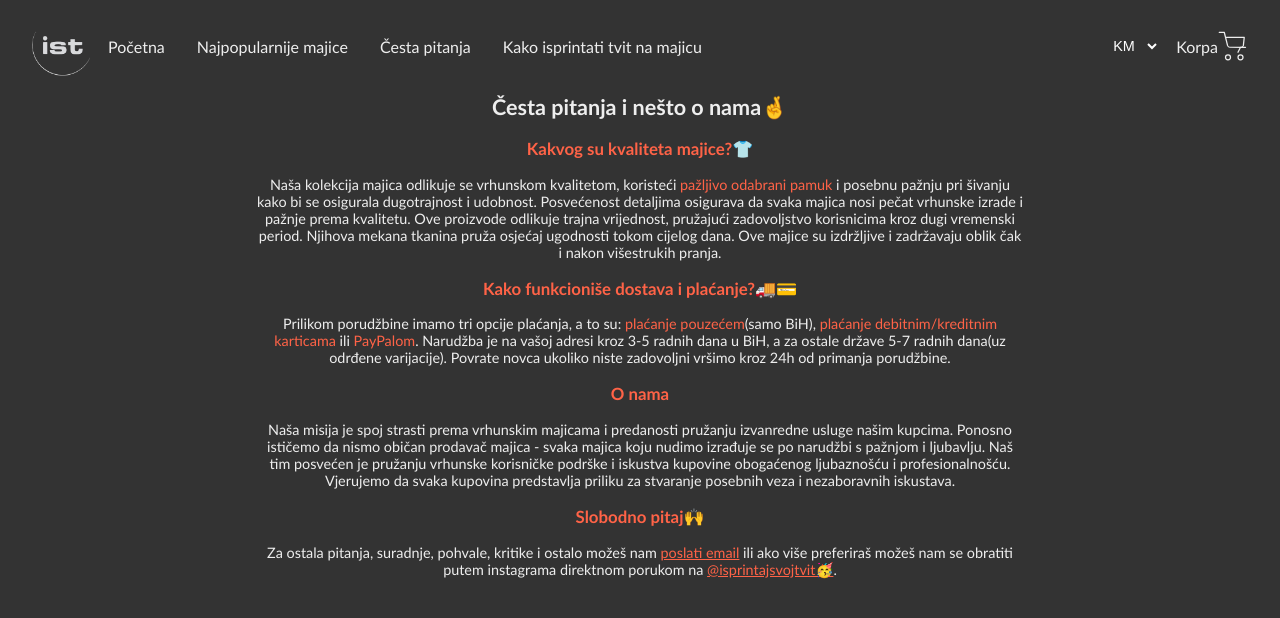
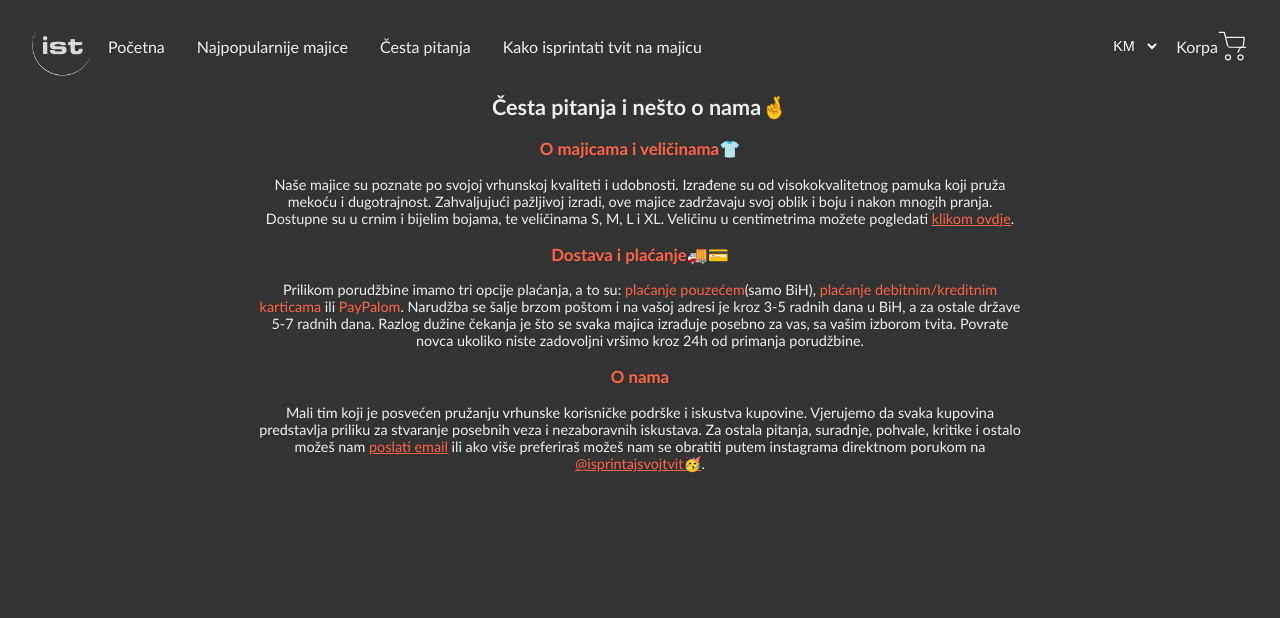
Before and after one commit to zoljann/tweet-printer, a Vue app: page /pitanja in a window 1280 px wide. Shown: the top 618 px of the page. Built offline with nearby package versions, Linux system fonts and the light colour scheme.

Commit message:
Support for query param on /naruci route, update questions view

```diff
--- a/src/views/CartView.vue
+++ b/src/views/CartView.vue
@@ -319,7 +319,7 @@ watch(state, (newValue) => {
           <input type="text" v-model="city" placeholder="Grad" required />
         </div>
         <div class="form-group">
-          <label>Adresa</label>
+          <label>Adresa i poštanski broj</label>
           <input type="text" v-model="address" placeholder="Adresa" required />
         </div>
         <div class="form-group">
--- a/src/views/OrderView.vue
+++ b/src/views/OrderView.vue
@@ -1,6 +1,6 @@
 <script setup lang="ts">
 import { onMounted, ref, computed } from 'vue';
-import { useRouter } from 'vue-router';
+import { useRouter, useRoute } from 'vue-router';
 import { useStore } from '../store';
 import { isValidUrl } from '../helpers';
 import { createImagePreview } from '../api';
@@ -13,6 +13,7 @@ import {
 } from '../interface';
 
 const router = useRouter();
+const route = useRoute();
 const store = useStore();
 const currency = computed(() => store.getCurrency);
 const tweetUrl = ref(store.getCurrentTweetUrl);
@@ -126,7 +127,12 @@ const setSelectedPrintSide = (side: ProductPrintSide) => {
 };
 
 onMounted(() => {
-  tweetUrlInput.value = tweetUrl.value;
+  if (route.query.tweetUrl && isValidUrl(route.query.tweetUrl)) {
+    tweetUrlInput.value = route.query.tweetUrl as string;
+    tweetUrl.value = route.query.tweetUrl as string;
+  } else {
+    tweetUrlInput.value = tweetUrl.value;
+  }
 
   getProductPreview();
 });
--- a/src/views/QuestionsView.vue
+++ b/src/views/QuestionsView.vue
@@ -2,40 +2,35 @@
   <div class="questions">
     <div class="content">
       <h2>Česta pitanja i nešto o nama🤞</h2>
-      <h3>Kakvog su kvaliteta majice?👕</h3>
+      <h3>O majicama i veličinama👕</h3>
       <p>
-        Naša kolekcija majica odlikuje se vrhunskom kvalitetom, koristeći
-        <span class="important">pažljivo odabrani pamuk</span> i posebnu pažnju
-        pri šivanju kako bi se osigurala dugotrajnost i udobnost. Posvećenost
-        detaljima osigurava da svaka majica nosi pečat vrhunske izrade i pažnje
-        prema kvalitetu. Ove proizvode odlikuje trajna vrijednost, pružajući
-        zadovoljstvo korisnicima kroz dugi vremenski period. Njihova mekana
-        tkanina pruža osjećaj ugodnosti tokom cijelog dana. Ove majice su
-        izdržljive i zadržavaju oblik čak i nakon višestrukih pranja.
+        Naše majice su poznate po svojoj vrhunskoj kvaliteti i udobnosti.
+        Izrađene su od visokokvalitetnog pamuka koji pruža mekoću i
+        dugotrajnost. Zahvaljujući pažljivoj izradi, ove majice zadržavaju svoj
+        oblik i boju i nakon mnogih pranja. Dostupne su u crnim i bijelim
+        bojama, te veličinama S, M, L i XL. Veličinu u centimetrima možete
+        pogledati
+        <a href="https://i.imgur.com/U9mtkwx.jpeg" target="_blank"
+          >klikom ovdje</a
+        >.
       </p>
-      <h3>Kako funkcioniše dostava i plaćanje?🚚💳</h3>
+      <h3>Dostava i plaćanje🚚💳</h3>
       <p>
         Prilikom porudžbine imamo tri opcije plaćanja, a to su:
         <span class="important">plaćanje pouzećem</span>(samo BiH),
         <span class="important">plaćanje debitnim/kreditnim karticama</span> ili
-        <span class="important">PayPalom</span>. Narudžba je na vašoj adresi
-        kroz 3-5 radnih dana u BiH, a za ostale države 5-7 radnih dana(uz
-        odrđene varijacije). Povrate novca ukoliko niste zadovoljni vršimo kroz
-        24h od primanja porudžbine.
+        <span class="important">PayPalom</span>. Narudžba se šalje brzom poštom
+        i na vašoj adresi je kroz 3-5 radnih dana u BiH, a za ostale države 5-7
+        radnih dana. Razlog dužine čekanja je što se svaka majica izrađuje
+        posebno za vas, sa vašim izborom tvita. Povrate novca ukoliko niste
+        zadovoljni vršimo kroz 24h od primanja porudžbine.
       </p>
       <h3>O nama</h3>
       <p>
-        Naša misija je spoj strasti prema vrhunskim majicama i predanosti
-        pružanju izvanredne usluge našim kupcima. Ponosno ističemo da nismo
-        običan prodavač majica - svaka majica koju nudimo izrađuje se po
-        narudžbi s pažnjom i ljubavlju. Naš tim posvećen je pružanju vrhunske
-        korisničke podrške i iskustva kupovine obogaćenog ljubaznošću i
-        profesionalnošću. Vjerujemo da svaka kupovina predstavlja priliku za
-        stvaranje posebnih veza i nezaboravnih iskustava.
-      </p>
-      <h3>Slobodno pitaj🙌</h3>
-      <p>
-        Za ostala pitanja, suradnje, pohvale, kritike i ostalo možeš nam
+        Mali tim koji je posvećen pružanju vrhunske korisničke podrške i
+        iskustva kupovine. Vjerujemo da svaka kupovina predstavlja priliku za
+        stvaranje posebnih veza i nezaboravnih iskustava. Za ostala pitanja,
+        suradnje, pohvale, kritike i ostalo možeš nam
         <a href="mailto:isprintajsvojtvit@gmail.com">poslati email</a> ili ako
         više preferiraš možeš nam se obratiti putem instagrama direktnom porukom
         na
```
